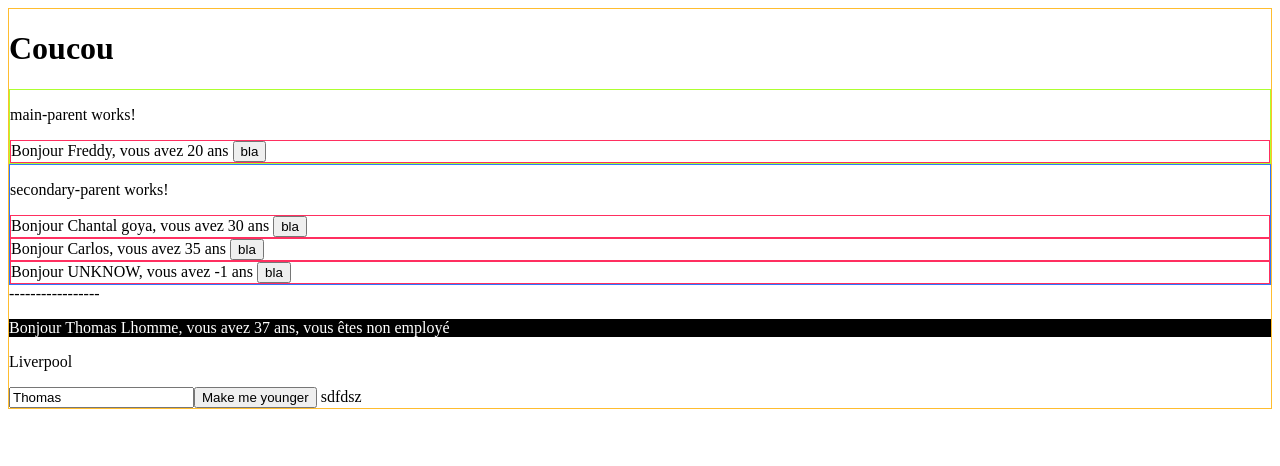
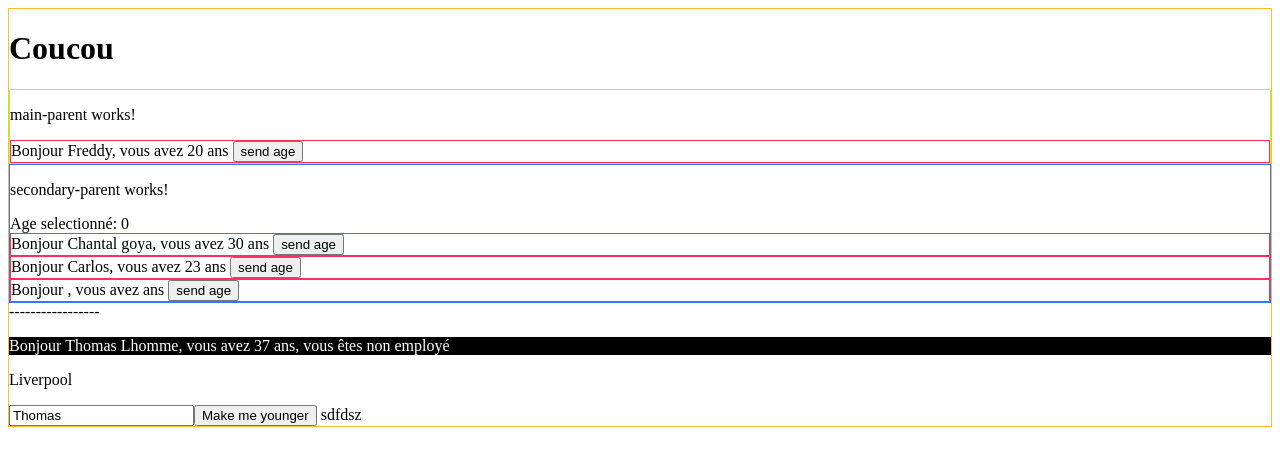
Before and after one commit to Spiff77/angular-july, an Angular app in the folder sandbox/: page / in a window 1280 px wide. Shown: the top 466 px of the page. Built offline with nearby package versions, Linux system fonts and the light colour scheme.

Commit message:
sandbox | outputs

```diff
--- a/sandbox/src/app/child/child.component.html
+++ b/sandbox/src/app/child/child.component.html
@@ -1,2 +1,2 @@
-Bonjour {{user.name}}, vous avez {{user.age}} ans
-<button (click)="getUserProperties()">bla</button>
+Bonjour {{user?.name}}, vous avez {{user?.age}} ans
+<button (click)="sendToParent()">send age</button>
--- a/sandbox/src/app/child/child.component.ts
+++ b/sandbox/src/app/child/child.component.ts
@@ -1,4 +1,4 @@
-import {Component, Input} from '@angular/core';
+import {Component, EventEmitter, Input, Output} from '@angular/core';
 import {User} from '../model/user.model';
 
 @Component({
@@ -9,10 +9,10 @@ import {User} from '../model/user.model';
 export class ChildComponent {
 
   @Input()
-  user: User = {
-    age: -1,
-    name: 'UNKNOW'
-  };
+  user!: User
+
+  @Output()
+  outVar = new EventEmitter<number>()
 
   userAge = 0
 
@@ -20,8 +20,8 @@ export class ChildComponent {
      this.userAge = this.user.age;
   }
 
-  getUserProperties() : void{
-    console.log(Object.keys(this.user))
+  sendToParent(){
+    this.outVar.emit(this.user.age)
   }
 
 }
--- a/sandbox/src/app/secondary-parent/secondary-parent.component.html
+++ b/sandbox/src/app/secondary-parent/secondary-parent.component.html
@@ -1,4 +1,5 @@
 <p>secondary-parent works!</p>
-<app-child [user]="user1"></app-child>
-<app-child [user]="user2"></app-child>
+  Age selectionné: {{ageReceived}}
+<app-child (outVar)="receiveValueFromChild($event)" [user]="users[0]"></app-child>
+<app-child (outVar)="receiveValueFromChild($event)" [user]="users[1]"></app-child>
 <app-child></app-child>
--- a/sandbox/src/app/secondary-parent/secondary-parent.component.ts
+++ b/sandbox/src/app/secondary-parent/secondary-parent.component.ts
@@ -8,14 +8,22 @@ import {User} from '../model/user.model';
 })
 export class SecondaryParentComponent {
 
-  user1: User = {
+  users: User[] = [{
     age: 30,
     name: 'Chantal goya'
-  }
+  },
+  {
+      age: 23,
+      name: 'Carlos'
+    }
+  ]
 
-  user2: User = {
-    age: 35,
-    name: 'Carlos'
-  }
+  ageReceived = 0;
+
+ receiveValueFromChild(value: number){
+   this.ageReceived = value
+ }
+
+
 
 }
```
